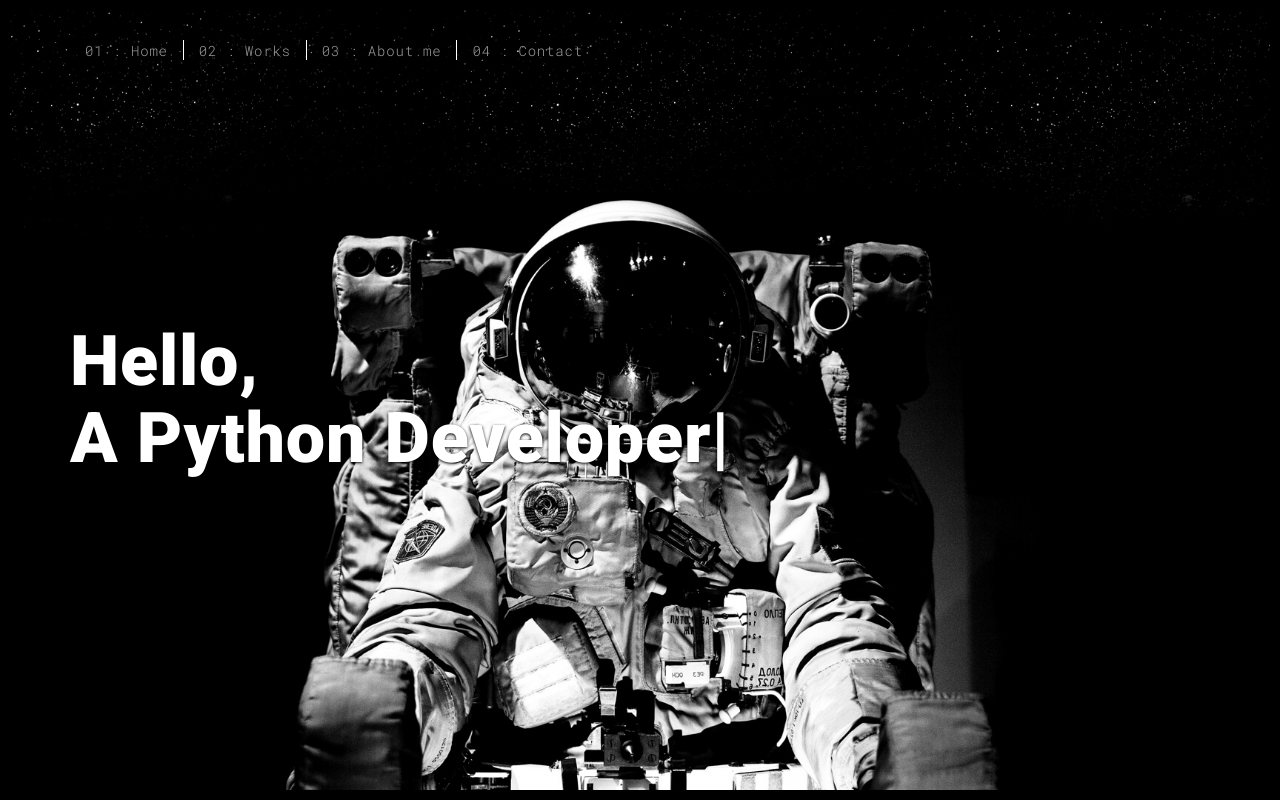
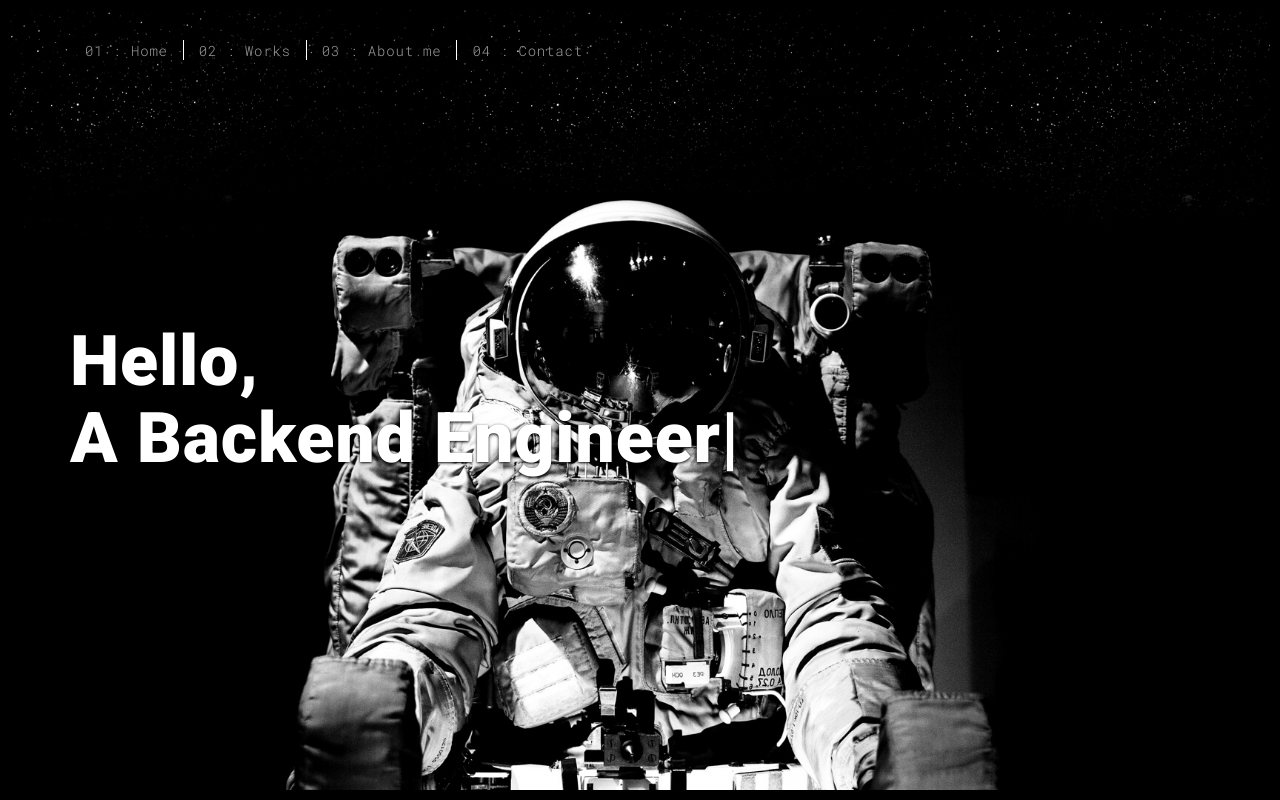
Before and after one commit to Seyi007/my_portfo, a Flask app: page / in a window 1280 px wide. Run offline with Flask 2, Linux system fonts and the light colour scheme; some libraries are stand-ins or nearby versions.

Commit message:
changing paragraph on index.html file

```diff
--- a/templates/index.html
+++ b/templates/index.html
@@ -58,7 +58,7 @@
               <h1>Hello,<br>
                 <span id="typed-strings">
                   <span>I'm Seyi Kuforiji</span>
-                  <span>A Python Developer</span>
+                  <span>A Backend Engineer</span>
                 </span>
                 <span id="typed"></span>
               </h1>
```
